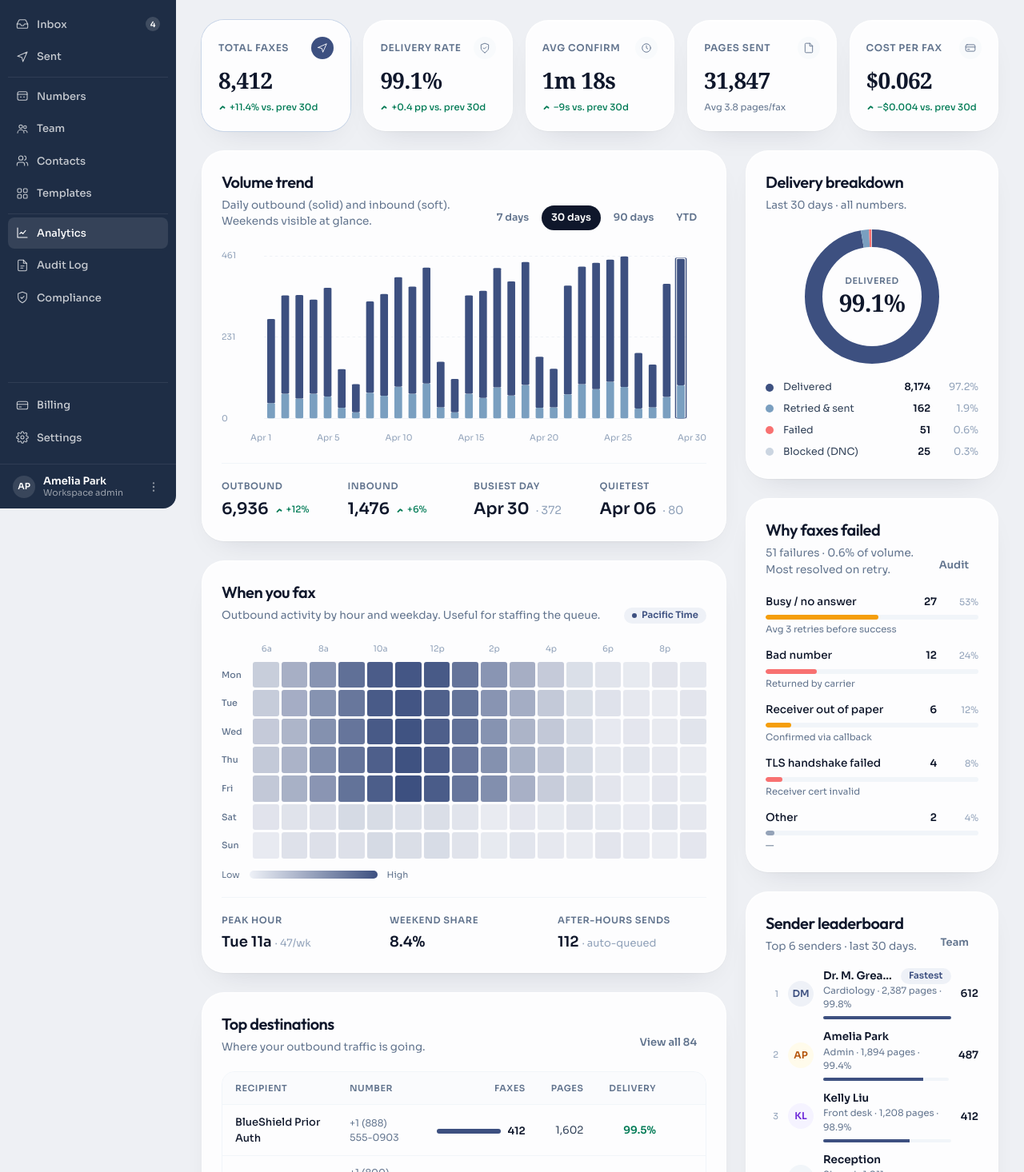
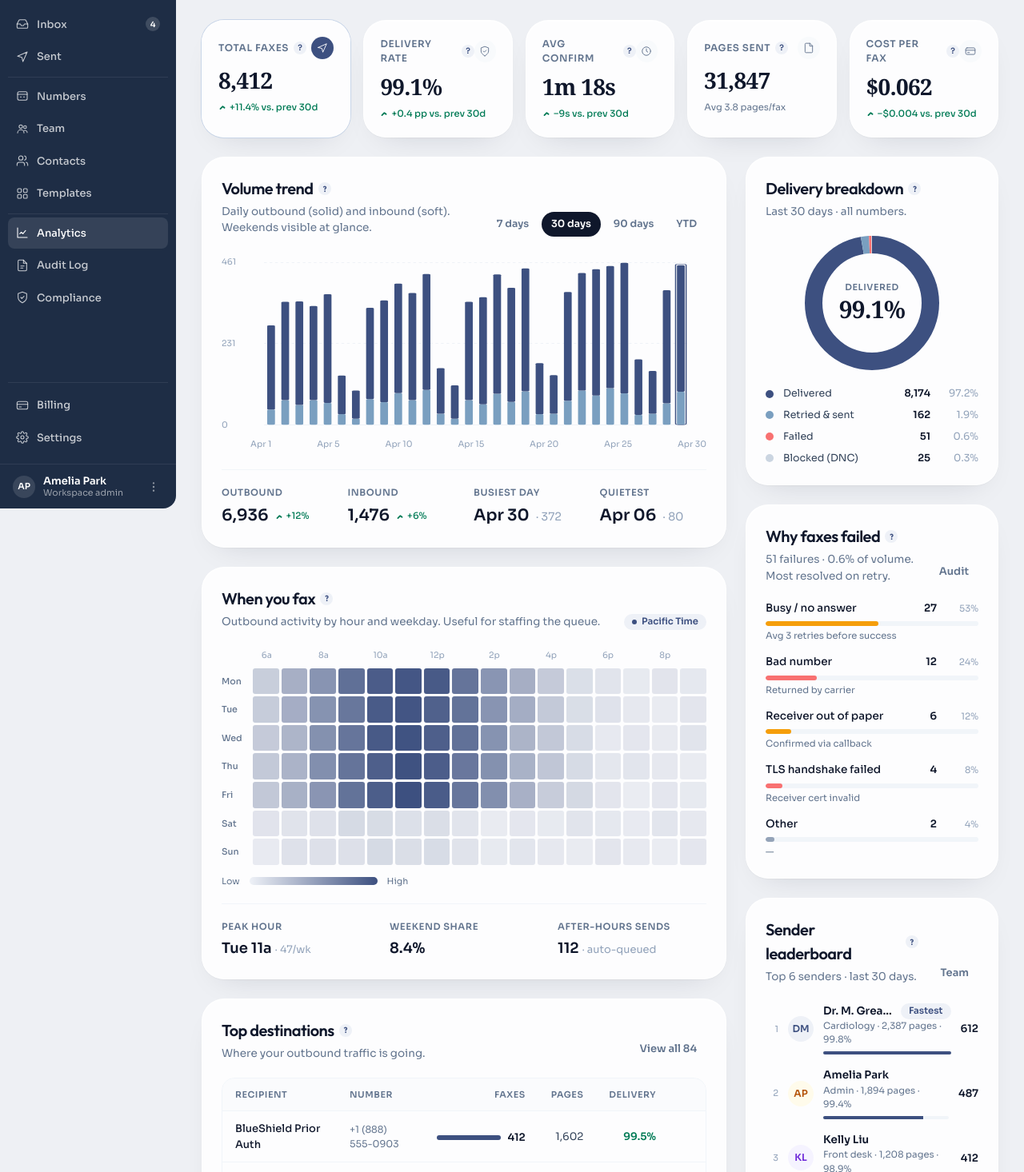
Before and after one commit to kschulze3142/design-prototype, a Next.js app: page /app/analytics in a window 1280 px wide. Shown: the part 164-1630 px from the top of the page at 80% size. Built offline with nearby package versions, Linux system fonts and the light colour scheme.

Commit message:
feat: analytics — hover effects on all interactive elements, HelpTip tooltips on all cards

```diff
--- a/app/app/analytics/page.tsx
+++ b/app/app/analytics/page.tsx
@@ -1,7 +1,7 @@
 'use client';
 import { useState } from 'react';
 import { I } from '@/components/app/icons';
-import { Card, Pill, AppButton, Avatar, StatCard, SectionTitle } from '@/components/app/primitives';
+import { Card, Pill, AppButton, Avatar, StatCard } from '@/components/app/primitives';
 
 // ── Data ────────────────────────────────────────────────────────────────────
 
@@ -11,6 +11,14 @@ const ANALYTICS_KPIS = [
   { label: 'Avg confirm',   value: '1m 18s', helper: '−9s vs. prev 30d',     trend: 'up' as const,   icon: 'Clock' },
   { label: 'Pages sent',    value: '31,847', helper: 'Avg 3.8 pages/fax',    trend: undefined,        icon: 'Document' },
   { label: 'Cost per fax',  value: '$0.062', helper: '−$0.004 vs. prev 30d', trend: 'up' as const,   icon: 'Billing' },
+];
+
+const KPI_TIPS = [
+  'Total outbound and inbound faxes processed in the selected period.',
+  "Percentage of outbound faxes confirmed delivered by the recipient's fax machine.",
+  'Average time from send to delivery confirmation. Lower is better.',
+  'Total pages transmitted outbound. Multi-page faxes count each page separately.',
+  'Average transmission cost per outbound fax, excluding subscription fee.',
 ];
 
 const DAILY_VOLUME = (() => {
@@ -75,6 +83,69 @@ const HEATMAP = (() => {
 })();
 
 // ── Local sub-components ─────────────────────────────────────────────────────
+
+function HelpTip({ text }: { text: string }) {
+  const [show, setShow] = useState(false);
+  return (
+    <span style={{ position: 'relative', display: 'inline-flex' }}>
+      <button
+        onMouseEnter={() => setShow(true)}
+        onMouseLeave={() => setShow(false)}
+        style={{
+          width: 16, height: 16,
+          background: 'var(--color-primary-subtle)',
+          color: 'var(--color-primary)',
+          border: 'none',
+          borderRadius: 999,
+          fontSize: 10,
+          fontWeight: 700,
+          cursor: 'pointer',
+          display: 'inline-flex',
+          alignItems: 'center',
+          justifyContent: 'center',
+          flexShrink: 0,
+        }}
+      >?</button>
+      {show && (
+        <span style={{
+          position: 'absolute',
+          bottom: '100%',
+          left: '50%',
+          transform: 'translateX(-50%)',
+          marginBottom: 6,
+          zIndex: 50,
+          background: 'var(--color-surface-dark)',
+          color: 'white',
+          fontFamily: 'Sora, sans-serif',
+          fontSize: 12,
+          lineHeight: 1.5,
+          padding: '8px 12px',
+          borderRadius: 'var(--radius-md)',
+          maxWidth: 220,
+          boxShadow: 'var(--shadow-modal)',
+          pointerEvents: 'none',
+          whiteSpace: 'normal',
+        }}>
+          {text}
+        </span>
+      )}
+    </span>
+  );
+}
+
+function SectionHeader({ title, tip, subtitle, action }: { title: string; tip: string; subtitle?: string; action?: React.ReactNode }) {
+  return (
+    <div className="flex items-end justify-between gap-4">
+      <div>
+        <h2 className="text-[20px] font-semibold text-slate-900 tracking-tight flex items-center gap-1.5">
+          {title} <HelpTip text={tip} />
+        </h2>
+        {subtitle && <p className="text-[13.5px] text-slate-500 mt-1">{subtitle}</p>}
+      </div>
+      {action && <div className="shrink-0">{action}</div>}
+    </div>
+  );
+}
 
 function Tab({ active, onClick, children }: { active: boolean; onClick: () => void; children: React.ReactNode }) {
   return (
@@ -171,6 +242,7 @@ function Donut({ data, size = 168, thickness = 22, centerLabel, centerValue }: {
 }
 
 function Heatmap({ rows, hourLabels, data }: { rows: string[]; hourLabels: string[]; data: number[][] }) {
+  const [hovered, setHovered] = useState<{ ri: number; ci: number } | null>(null);
   const color = (v: number) => `rgba(61, 80, 128, ${0.06 + 0.94 * Math.max(0.04, v)})`;
   return (
     <div className="overflow-hidden">
@@ -180,9 +252,42 @@ function Heatmap({ rows, hourLabels, data }: { rows: string[]; hourLabels: strin
       {data.map((row, ri) => (
         <div key={ri} className="flex items-center gap-[3px] mb-[3px]">
           <div className="w-[36px] text-[11px] text-slate-500 font-medium pr-1">{rows[ri]}</div>
-          {row.map((v, ci) => (
-            <div key={ci} className="flex-1 aspect-square rounded-[3px]" style={{ background: color(v) }} />
-          ))}
+          {row.map((v, ci) => {
+            const hour = ci + 6;
+            const hourLabel = hour < 12 ? `${hour}a` : hour === 12 ? '12p' : `${hour - 12}p`;
+            const fakeCount = Math.round(v * 50);
+            const isHovered = hovered?.ri === ri && hovered?.ci === ci;
+            return (
+              <div
+                key={ci}
+                className="flex-1 aspect-square rounded-[3px]"
+                style={{ background: color(v), position: 'relative' }}
+                onMouseEnter={() => setHovered({ ri, ci })}
+                onMouseLeave={() => setHovered(null)}
+              >
+                {isHovered && (
+                  <div style={{
+                    position: 'absolute',
+                    bottom: '100%',
+                    left: '50%',
+                    transform: 'translateX(-50%)',
+                    marginBottom: 4,
+                    zIndex: 50,
+                    background: 'var(--color-surface-dark)',
+                    color: 'white',
+                    fontFamily: 'Sora, sans-serif',
+                    fontSize: 11,
+                    padding: '4px 8px',
+                    borderRadius: 'var(--radius-sm)',
+                    pointerEvents: 'none',
+                    whiteSpace: 'nowrap',
+                  }}>
+                    {rows[ri]} {hourLabel} · {fakeCount} faxes
+                  </div>
+                )}
+              </div>
+            );
+          })}
         </div>
       ))}
       <div className="flex items-center gap-3 mt-3 text-[11px] text-slate-500">
@@ -215,9 +320,29 @@ export default function AnalyticsPage() {
             <p className="text-[14px] text-slate-500 mt-2">Volume trends, delivery performance, and team activity across all your numbers.</p>
           </div>
           <div className="flex items-center gap-2 shrink-0 pt-1">
-            <AppButton variant="secondary" icon={<I.Calendar size={14} />} iconRight={<I.ChevronDown size={12} />}>{range}</AppButton>
-            <AppButton variant="secondary" icon={<I.Filter size={14} />} iconRight={<I.ChevronDown size={12} />}>{scope}</AppButton>
-            <AppButton variant="secondary" icon={<I.Download size={14} />}>Export CSV</AppButton>
+            <AppButton
+              variant="secondary"
+              icon={<I.Calendar size={14} />}
+              iconRight={<I.ChevronDown size={12} />}
+              style={{ transition: 'background var(--duration-fast)' }}
+              onMouseEnter={(e: any) => { e.currentTarget.style.background = 'var(--color-primary-subtle)'; }}
+              onMouseLeave={(e: any) => { e.currentTarget.style.background = ''; }}
+            >{range}</AppButton>
+            <AppButton
+              variant="secondary"
+              icon={<I.Filter size={14} />}
+              iconRight={<I.ChevronDown size={12} />}
+              style={{ transition: 'background var(--duration-fast)' }}
+              onMouseEnter={(e: any) => { e.currentTarget.style.background = 'var(--color-primary-subtle)'; }}
+              onMouseLeave={(e: any) => { e.currentTarget.style.background = ''; }}
+            >{scope}</AppButton>
+            <AppButton
+              variant="secondary"
+              icon={<I.Download size={14} />}
+              style={{ transition: 'background var(--duration-fast)' }}
+              onMouseEnter={(e: any) => { e.currentTarget.style.background = 'var(--color-primary-subtle)'; }}
+              onMouseLeave={(e: any) => { e.currentTarget.style.background = ''; }}
+            >Export CSV</AppButton>
           </div>
         </div>
       </div>
@@ -227,9 +352,24 @@ export default function AnalyticsPage() {
         {ANALYTICS_KPIS.map((s, i) => {
           const Ico = I[s.icon as keyof typeof I];
           return (
-            <Card key={i} className={`p-5 flex flex-col gap-3 ${i === 0 ? 'ring-1 ring-[var(--color-border-strong)]' : ''}`}>
+            <div
+              key={i}
+              className={`rounded-[28px] bg-white/85 backdrop-blur-[14px] border border-white/85 shadow-[0_1px_0_rgba(255,255,255,0.6)_inset,0_1px_2px_rgba(15,23,42,0.04),0_16px_40px_-24px_rgba(15,23,42,0.18)] p-5 flex flex-col gap-3 ${i === 0 ? 'ring-1 ring-[var(--color-border-strong)]' : ''}`}
+              style={{ transition: 'transform var(--duration-base) var(--ease-out), box-shadow var(--duration-base) var(--ease-out)' }}
+              onMouseEnter={e => {
+                e.currentTarget.style.transform = 'translateY(-2px)';
+                e.currentTarget.style.boxShadow = 'var(--shadow-panel)';
+              }}
+              onMouseLeave={e => {
+                e.currentTarget.style.transform = '';
+                e.currentTarget.style.boxShadow = '';
+              }}
+            >
               <div className="flex items-center justify-between">
-                <span className="text-[12px] uppercase tracking-wider text-slate-500 font-semibold">{s.label}</span>
+                <div className="flex items-center gap-1.5">
+                  <span className="text-[12px] uppercase tracking-wider text-slate-500 font-semibold">{s.label}</span>
+                  <HelpTip text={KPI_TIPS[i]} />
+                </div>
                 <span className={`w-7 h-7 rounded-xl flex items-center justify-center ${i === 0 ? 'text-white' : 'bg-slate-50 text-slate-500'}`}
                   style={i === 0 ? { background: 'var(--color-primary)' } : undefined}>
                   <Ico size={14} />
@@ -237,7 +377,7 @@ export default function AnalyticsPage() {
               </div>
               <div className="text-[28px] leading-none font-semibold text-slate-900 tracking-tight" style={{ fontFamily: 'Georgia, serif' }}>{s.value}</div>
               <Delta trend={s.trend}>{s.helper}</Delta>
-            </Card>
+            </div>
           );
         })}
       </div>
@@ -248,8 +388,9 @@ export default function AnalyticsPage() {
 
           {/* Volume trend */}
           <Card className="p-6">
-            <SectionTitle
+            <SectionHeader
               title="Volume trend"
+              tip="Daily fax volume. Solid bars are outbound, lighter bars are inbound. Weekends shown in muted color."
               subtitle="Daily outbound (solid) and inbound (soft). Weekends visible at glance."
               action={
                 <div className="flex items-center gap-1">
@@ -281,8 +422,9 @@ export default function AnalyticsPage() {
 
           {/* Heatmap */}
           <Card className="p-6">
-            <SectionTitle
+            <SectionHeader
               title="When you fax"
+              tip="Outbound send activity by hour and day of week. Darker cells = higher volume. Useful for staffing decisions."
               subtitle="Outbound activity by hour and weekday. Useful for staffing the queue."
               action={<Pill tone="teal">Pacific Time</Pill>}
             />
@@ -305,10 +447,19 @@ export default function AnalyticsPage() {
 
           {/* Top destinations */}
           <Card className="p-6">
-            <SectionTitle
+            <SectionHeader
               title="Top destinations"
+              tip="The recipients your workspace faxes most frequently, ranked by volume over the selected period."
               subtitle="Where your outbound traffic is going."
-              action={<AppButton variant="ghost" size="sm">View all 84</AppButton>}
+              action={
+                <AppButton
+                  variant="ghost"
+                  size="sm"
+                  style={{ transition: 'color var(--duration-fast)' }}
+                  onMouseEnter={(e: any) => { e.currentTarget.style.color = 'var(--color-primary)'; }}
+                  onMouseLeave={(e: any) => { e.currentTarget.style.color = ''; }}
+                >View all 84</AppButton>
+              }
             />
             <div className="mt-5 overflow-hidden rounded-2xl border border-slate-100">
               <table className="w-full text-[13px]">
@@ -323,7 +474,13 @@ export default function AnalyticsPage() {
                   {TOP_DESTINATIONS.map((d, i) => {
                     const maxCount = TOP_DESTINATIONS[0].count;
                     return (
-                      <tr key={i} className="border-t border-slate-100 group hover:bg-slate-50/60 transition">
+                      <tr
+                        key={i}
+                        className="border-t border-slate-100 group transition"
+                        style={{ transition: 'background var(--duration-fast)' }}
+                        onMouseEnter={e => { (e.currentTarget as HTMLElement).style.background = 'var(--color-primary-subtle)'; }}
+                        onMouseLeave={e => { (e.currentTarget as HTMLElement).style.background = ''; }}
+                      >
                         <td className="px-4 py-3 font-medium text-slate-900">{d.org}</td>
                         <td className="px-4 py-3 text-slate-500 font-mono text-[12px]">{d.number}</td>
                         <td className="px-4 py-3 text-right">
@@ -359,7 +516,11 @@ export default function AnalyticsPage() {
 
           {/* Status donut */}
           <Card className="p-6">
-            <SectionTitle title="Delivery breakdown" subtitle="Last 30 days · all numbers." />
+            <SectionHeader
+              title="Delivery breakdown"
+              tip="Outcome distribution for all outbound faxes. Retried & sent means it failed once but succeeded on retry."
+              subtitle="Last 30 days · all numbers."
+            />
             <div className="mt-5 flex justify-center">
               <Donut data={STATUS_MIX} centerLabel="Delivered" centerValue="99.1%" />
             </div>
@@ -377,10 +538,19 @@ export default function AnalyticsPage() {
 
           {/* Failure reasons */}
           <Card className="p-6">
-            <SectionTitle
+            <SectionHeader
               title="Why faxes failed"
+              tip="Root causes for faxes that failed permanently after all retries were exhausted."
               subtitle="51 failures · 0.6% of volume. Most resolved on retry."
-              action={<AppButton variant="ghost" size="sm">Audit</AppButton>}
+              action={
+                <AppButton
+                  variant="ghost"
+                  size="sm"
+                  style={{ transition: 'color var(--duration-fast)' }}
+                  onMouseEnter={(e: any) => { e.currentTarget.style.color = 'var(--color-primary)'; }}
+                  onMouseLeave={(e: any) => { e.currentTarget.style.color = ''; }}
+                >Audit</AppButton>
+              }
             />
             <div className="mt-5 space-y-3.5">
               {FAILURE_REASONS.map((f, i) => (
@@ -404,16 +574,31 @@ export default function AnalyticsPage() {
 
           {/* Team leaderboard */}
           <Card className="p-6">
-            <SectionTitle
+            <SectionHeader
               title="Sender leaderboard"
+              tip="Team members ranked by outbound fax volume. Delivery rate shown per sender."
               subtitle="Top 6 senders · last 30 days."
-              action={<AppButton variant="ghost" size="sm">Team</AppButton>}
+              action={
+                <AppButton
+                  variant="ghost"
+                  size="sm"
+                  style={{ transition: 'color var(--duration-fast)' }}
+                  onMouseEnter={(e: any) => { e.currentTarget.style.color = 'var(--color-primary)'; }}
+                  onMouseLeave={(e: any) => { e.currentTarget.style.color = ''; }}
+                >Team</AppButton>
+              }
             />
-            <div className="mt-4 space-y-3">
+            <div className="mt-4 space-y-1">
               {TEAM_LEADERBOARD.map((m, i) => {
                 const maxSent = TEAM_LEADERBOARD[0].sent;
                 return (
-                  <div key={i} className="flex items-center gap-3">
+                  <div
+                    key={i}
+                    className="flex items-center gap-3 rounded-xl px-2 py-1.5 -mx-2"
+                    style={{ transition: 'background var(--duration-fast)' }}
+                    onMouseEnter={e => { (e.currentTarget as HTMLElement).style.background = 'var(--color-primary-subtle)'; }}
+                    onMouseLeave={e => { (e.currentTarget as HTMLElement).style.background = ''; }}
+                  >
                     <span className="text-[11px] font-mono text-slate-400 w-4 text-right">{i + 1}</span>
                     <Avatar name={m.who} size={32} tone={m.tone} />
                     <div className="flex-1 min-w-0">
@@ -435,17 +620,32 @@ export default function AnalyticsPage() {
 
           {/* Numbers performance */}
           <Card className="p-6">
-            <SectionTitle
+            <SectionHeader
               title="Numbers"
+              tip="Inbound and outbound volume breakdown per owned fax number."
               subtitle="In/out volume per owned number."
-              action={<AppButton variant="ghost" size="sm">Manage</AppButton>}
+              action={
+                <AppButton
+                  variant="ghost"
+                  size="sm"
+                  style={{ transition: 'color var(--duration-fast)' }}
+                  onMouseEnter={(e: any) => { e.currentTarget.style.color = 'var(--color-primary)'; }}
+                  onMouseLeave={(e: any) => { e.currentTarget.style.color = ''; }}
+                >Manage</AppButton>
+              }
             />
-            <div className="mt-4 space-y-4">
+            <div className="mt-4 space-y-2">
               {NUMBER_PERF.map((n, i) => {
                 const total = n.in + n.out;
                 const outPct = total ? (n.out / total) * 100 : 0;
                 return (
-                  <div key={i}>
+                  <div
+                    key={i}
+                    className="rounded-xl px-2 py-2 -mx-2"
+                    style={{ transition: 'background var(--duration-fast)' }}
+                    onMouseEnter={e => { (e.currentTarget as HTMLElement).style.background = 'var(--color-primary-subtle)'; }}
+                    onMouseLeave={e => { (e.currentTarget as HTMLElement).style.background = ''; }}
+                  >
                     <div className="flex items-center gap-2 mb-1.5">
                       <span className="text-[13px] font-medium text-slate-900">{n.label}</span>
                       <span className="text-[11px] font-mono text-slate-400">{n.number}</span>
@@ -479,7 +679,13 @@ export default function AnalyticsPage() {
               <div className="text-[13px] font-semibold text-slate-900">Reports are HIPAA-safe</div>
               <div className="text-[11.5px] text-slate-500 mt-0.5">Aggregate counts only · no PHI · BAA on file.</div>
             </div>
-            <AppButton variant="ghost" size="sm">Audit</AppButton>
+            <AppButton
+              variant="ghost"
+              size="sm"
+              style={{ transition: 'color var(--duration-fast)' }}
+              onMouseEnter={(e: any) => { e.currentTarget.style.color = 'var(--color-primary)'; }}
+              onMouseLeave={(e: any) => { e.currentTarget.style.color = ''; }}
+            >Audit</AppButton>
           </Card>
         </div>
       </div>
```
